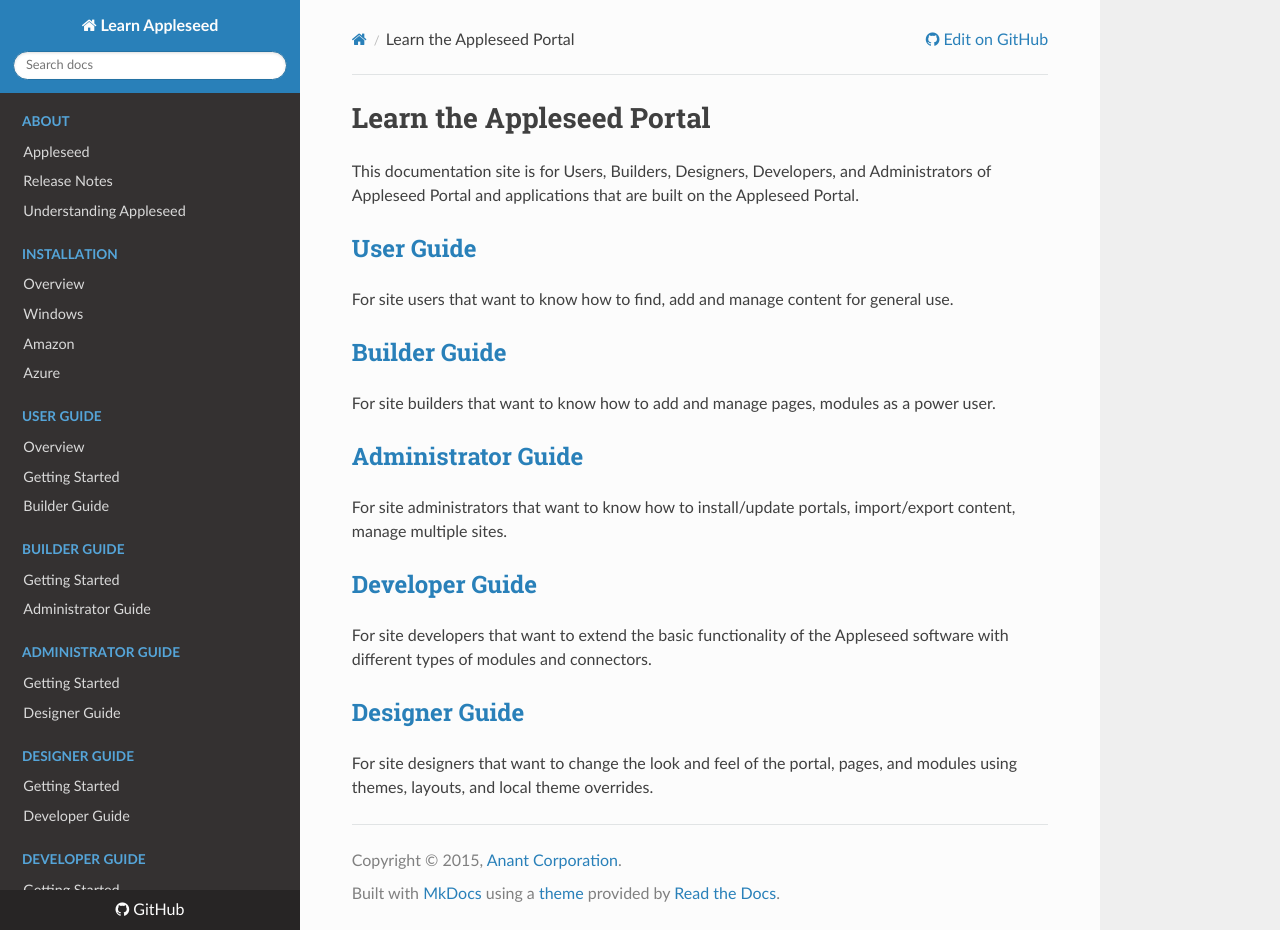
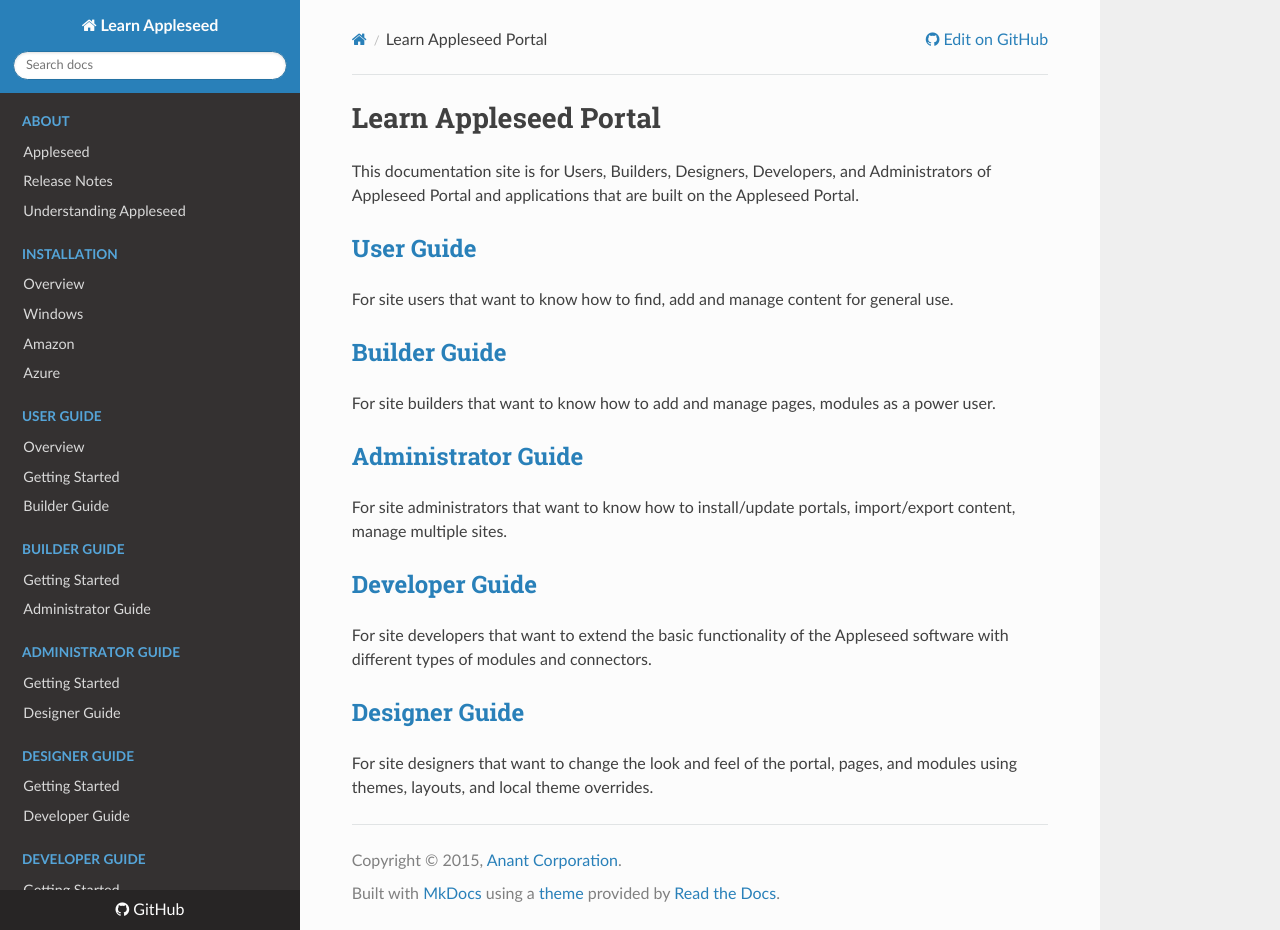
Before and after one commit to Appleseed/learn, an MkDocs documentation site: the page built from docs/Portal/index.md, in a window 1280 px wide and 930 px high. Built offline with MkDocs 1.6.1, drawn with Linux system fonts in a browser that asks for light colours; nearby versions of some CDN libraries; old or Windows-style settings are respelled for this version of MkDocs.

Commit message:
Update index.md
removed the

```diff
--- a/docs/Portal/index.md
+++ b/docs/Portal/index.md
@@ -1,4 +1,4 @@
-# Learn the Appleseed Portal
+# Learn Appleseed Portal
 
 This documentation site is for Users, Builders, Designers, Developers, and Administrators of Appleseed Portal and applications that are built on the Appleseed Portal.
 
```
